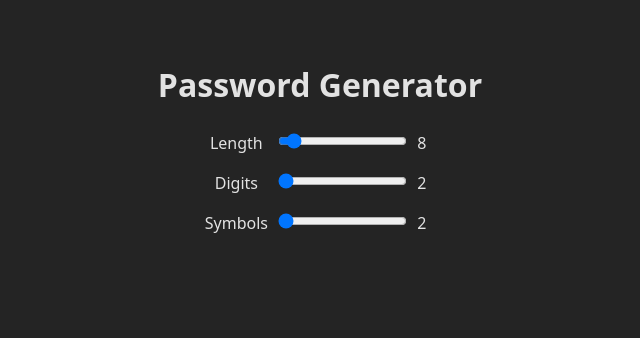
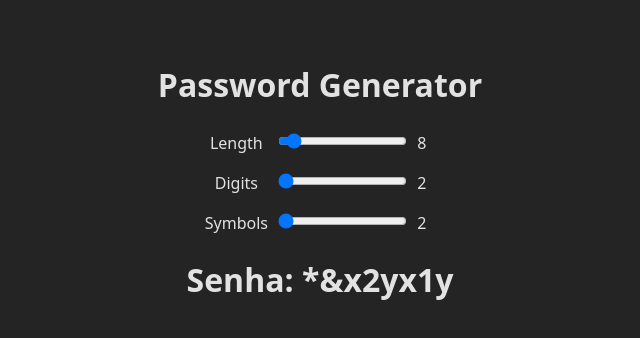
Before and after one commit to leonardo-vargas-de-paula/react-password, a React (Vite) app: page / in a window 1280 px wide. Shown: the top 338 px of the page, without its empty margins (320-960 px from the left). Built offline with nearby package versions, Linux system fonts and the light colour scheme.

Commit message:
feat: add hook sueEffect para gerar uma senha a cada mudança no input do Slider

```diff
--- a/src/components/PasswordGenerator/index.jsx
+++ b/src/components/PasswordGenerator/index.jsx
@@ -1,7 +1,8 @@
-import { useState } from "react";
-import Slider from "../Slider"
+import { useState, useEffect } from "react";
+import Slider from "../Slider";
 
 function PasswordGenerator() {
+  const [password, setPassword] = useState("");
   const [passwordLength, setPasswordLength] = useState(8);
   const [digitLength, setDigitLength] = useState(2);
   const [symbolLength, setSymbolLength] = useState(2);
@@ -14,14 +15,61 @@ function PasswordGenerator() {
   const setSymbolvalue = ({ target }) => {
     return setSymbolLength(parseInt(target.value));
   };
+
+  //apenas de teste para usar o useEffect
+  useEffect(() => {
+    const draftPassword = [];
+
+    draftPassword.push("1");
+    draftPassword.push("2");
+    draftPassword.push("&");
+    draftPassword.push("*");
+    draftPassword.push("x");
+    draftPassword.push("y");
+    draftPassword.push("x");
+    draftPassword.push("y");
+    draftPassword.push("x");
+    draftPassword.push("y");
+    draftPassword.push("x");
+    draftPassword.push("y");
+
+
+    setPassword(draftPassword
+        .slice(0,passwordLength)
+        .sort(()=> Math.random()-0.5)
+        .join(""));
+  }, [passwordLength, digitLength, symbolLength]);
+
   return (
     <>
-            <Slider className="password-length" min={4} max={64} value={passwordLength} onChange={setPasswordValue} type="Length"></Slider>
-            <Slider className="digitslength" min={4} max={64} value={digitLength} onChange={setDigitValue} type="Digits"></Slider>
-            <Slider className="symbol-length" min={4} max={64} value={symbolLength} onChange={setSymbolvalue} type="Symbols"></Slider>
+      <Slider
+        className="password-length"
+        min={4}
+        max={64}
+        value={passwordLength}
+        onChange={setPasswordValue}
+        type="Length"
+      ></Slider>
+      <Slider
+        className="digitslength"
+        min={4}
+        max={64}
+        value={digitLength}
+        onChange={setDigitValue}
+        type="Digits"
+      ></Slider>
+      <Slider
+        className="symbol-length"
+        min={4}
+        max={64}
+        value={symbolLength}
+        onChange={setSymbolvalue}
+        type="Symbols"
+      ></Slider>
 
+      <h1>Senha: {password}</h1>
     </>
   );
 }
 
-export default PasswordGenerator
+export default PasswordGenerator;
```
Lines whose indentation alone changed are shown as unchanged.
